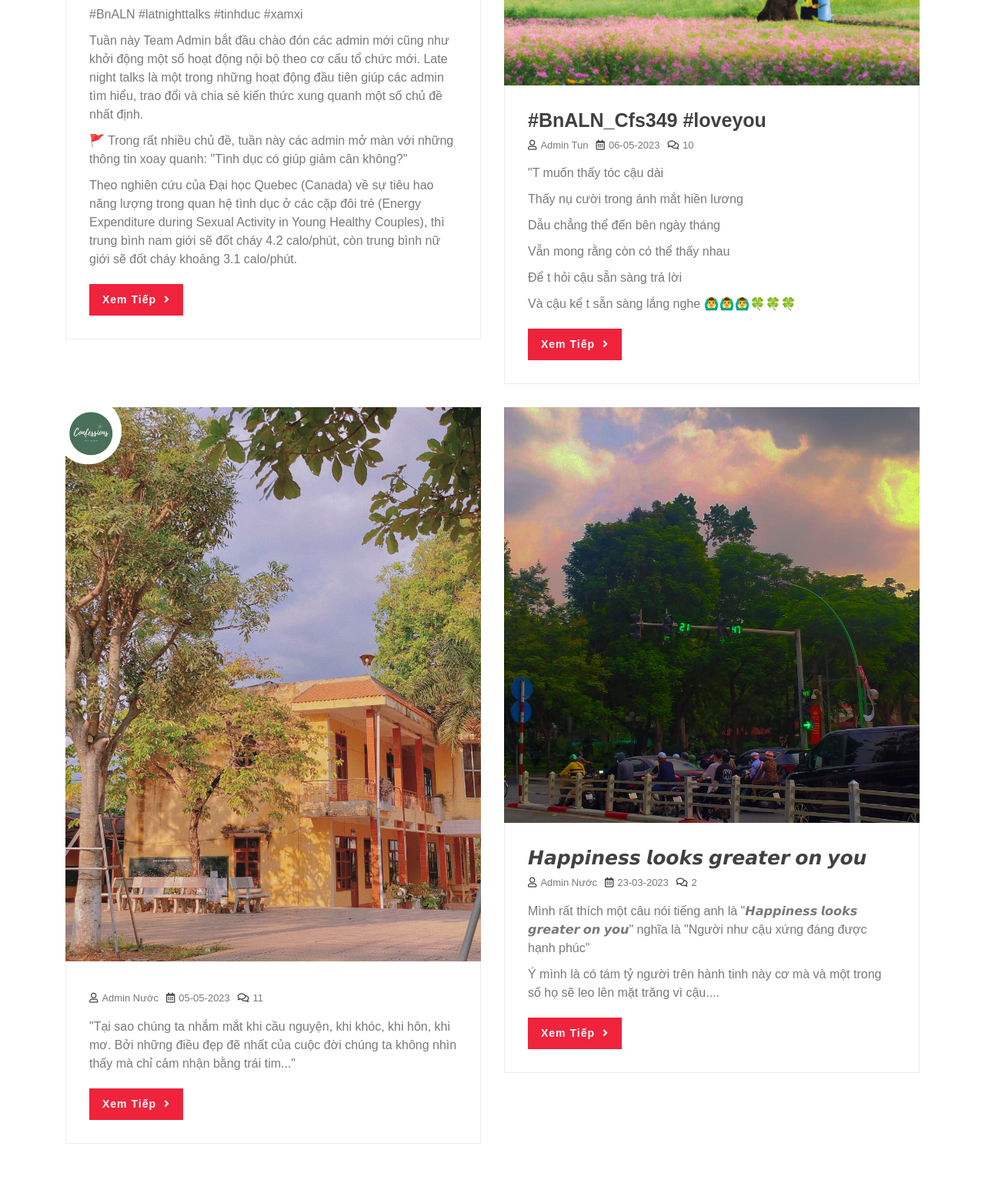
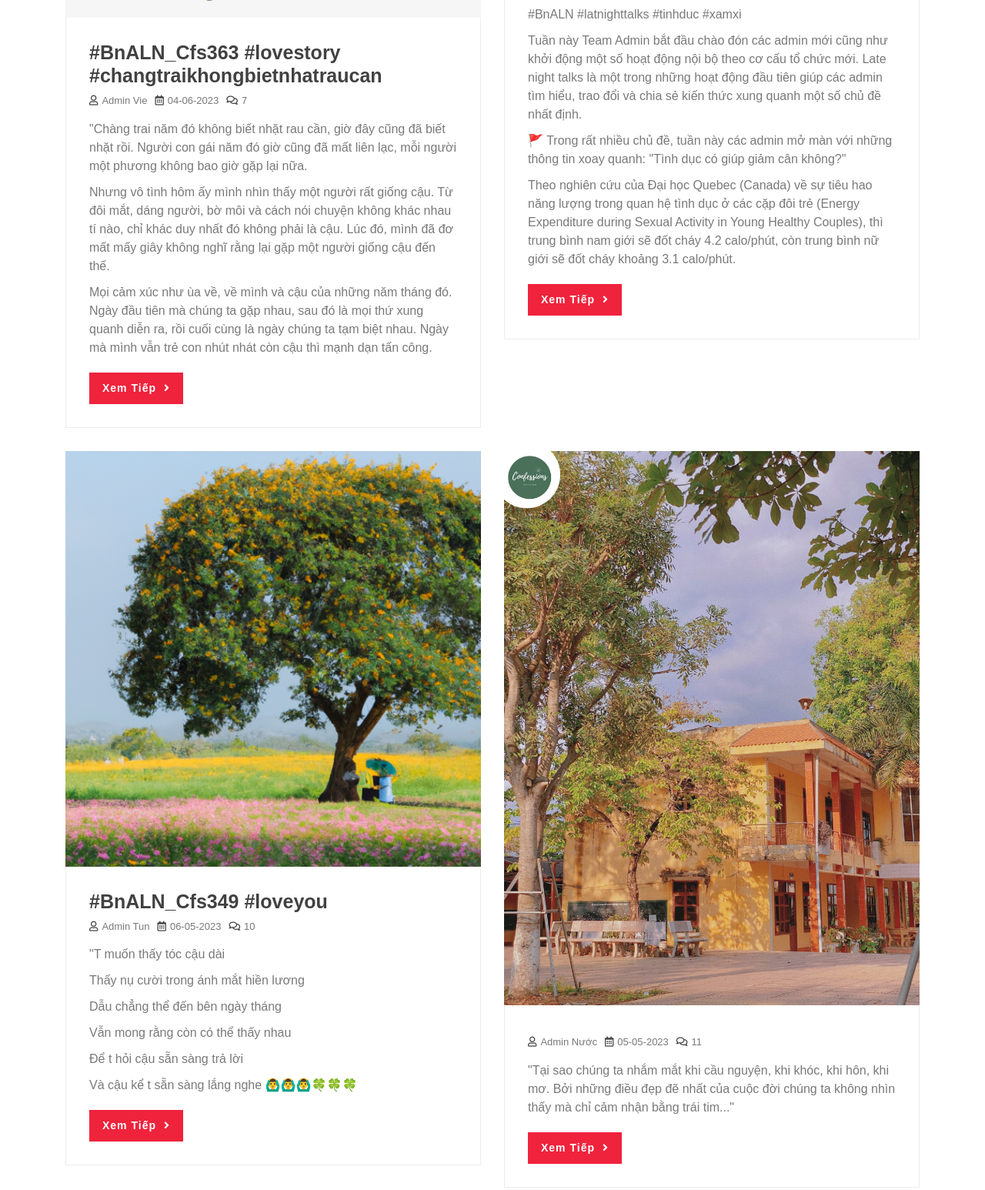
Before and after one commit to bnalucnamconfessions/BnALucNamConfessions, a plain HTML site: page index.html in a window 1280 px wide. Shown: the part 8020-9566 px from the top of the page at 77% size. Drawn offline with nearby package versions, Linux system fonts and the light colour scheme.

Commit message:
index.html

```diff
--- a/index.html
+++ b/index.html
@@ -530,6 +530,28 @@
                     <h2>Bài Viết Mới Nhất</h2>
                 </div>
                 <div class="row">
+                     <div class="col-lg-6">
+                        <div class="blog-item wow fadeInUp" data-wow-delay="0.3s">
+                            <div class="blog-img">
+                                <img src="anh1/anhchangtrainamdo.jpg" alt="Blog">
+                            </div>
+                            <div class="blog-text">
+                                <h2>#BnALN_Cfs363 #lovestory #changtraikhongbietnhatraucan</h2>
+                                <div class="blog-meta">
+                                    <p><i class="far fa-user"></i>Admin Vie</p>
+                                    <p><i class="far fa-calendar-alt"></i>04-06-2023</p>
+                                    <p><i class="far fa-comments"></i>7</p>
+                                </div>
+                                <p>
+
+                                    "Chàng trai năm đó không biết nhặt rau cần, giờ đây cũng đã biết nhặt rồi. Người con gái năm đó giờ cũng đã mất liên lạc, mỗi người một phương không bao giờ gặp lại nữa. </p> <p>
+Nhưng vô tình hôm ấy mình nhìn thấy một người rất giống cậu. Từ đôi mắt, dáng người, bờ môi và cách nói chuyện không khác nhau tí nào, chỉ khác duy nhất đó không phải là cậu. Lúc đó, mình đã đơ mất mấy giây không nghĩ rằng lại gặp một người giống cậu đến thế.</p> <p>
+Mọi cảm xúc như ùa về, về mình và cậu của những năm tháng đó. Ngày đầu tiên mà chúng ta gặp nhau, sau đó là mọi thứ xung quanh diễn ra, rồi cuối cùng là ngày chúng ta tạm biệt nhau. Ngày mà mình vẫn trẻ con nhút nhát còn cậu thì mạnh dạn tấn công. </p>
+                                </p>
+                                <a class="btn" href="https://www.facebook.com/photo?fbid=264384115958894&set=a.199255005805139">Xem Tiếp <i class="fa fa-angle-right"></i></a>
+                            </div>
+                        </div>
+                    </div>
                     <div class="col-lg-6">
                         <div class="blog-item wow fadeInUp" data-wow-delay="0.3s">
                             <div class="blog-img">
@@ -600,27 +622,6 @@
                 </div>
             </div>
         </div>
-                    <div class="col-lg-6">
-                        <div class="blog-item wow fadeInUp" data-wow-delay="0.1s">
-                            <div class="blog-img">
-                                <img src="anh1/baiviet1.jpg" alt="Blog">
-                            </div>
-                            <div class="blog-text">
-                                <h2>𝙃𝙖𝙥𝙥𝙞𝙣𝙚𝙨𝙨 𝙡𝙤𝙤𝙠𝙨 𝙜𝙧𝙚𝙖𝙩𝙚𝙧 𝙤𝙣 𝙮𝙤𝙪</h2>
-                                <div class="blog-meta">
-                                    <p><i class="far fa-user"></i>Admin Nước</p>
-
-                                    <p><i class="far fa-calendar-alt"></i>23-03-2023</p>
-                                    <p><i class="far fa-comments"></i>2</p>
-                                </div>
-                                <p>
-                                    Mình rất thích một câu nói tiếng anh là "𝙃𝙖𝙥𝙥𝙞𝙣𝙚𝙨𝙨 𝙡𝙤𝙤𝙠𝙨 𝙜𝙧𝙚𝙖𝙩𝙚𝙧 𝙤𝙣 𝙮𝙤𝙪" nghĩa là "Người như cậu xứng đáng được hạnh phúc"</p>
-<p>Ý mình là có tám tỷ người trên hành tinh này cơ mà và một trong số họ sẽ leo lên mặt trăng vì cậu....
-                                </p>
-                                <a class="btn" href="https://www.facebook.com/photo/?fbid=241579138239392&set=a.199254999138473">Xem Tiếp <i class="fa fa-angle-right"></i></a>
-                            </div>
-                        </div>
-                    </div>
                 </div>
             </div>
         </div>
```
